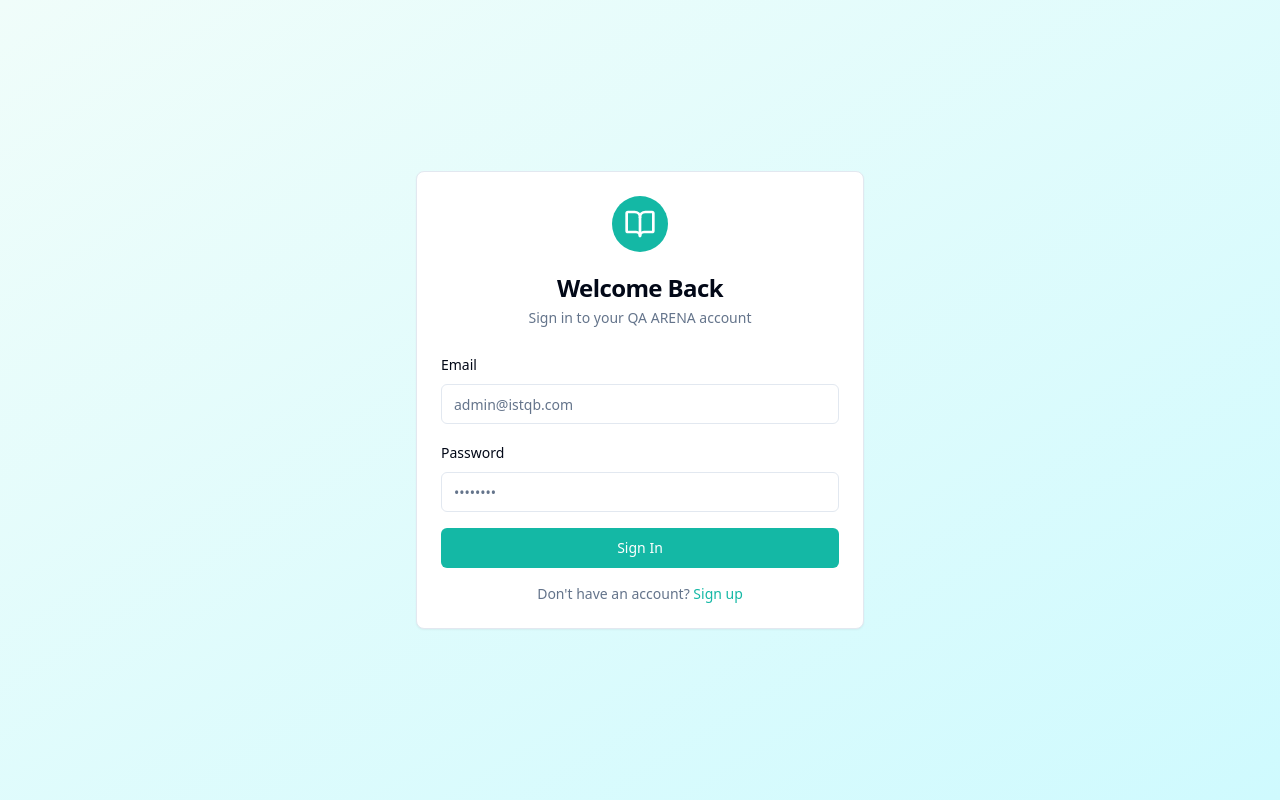
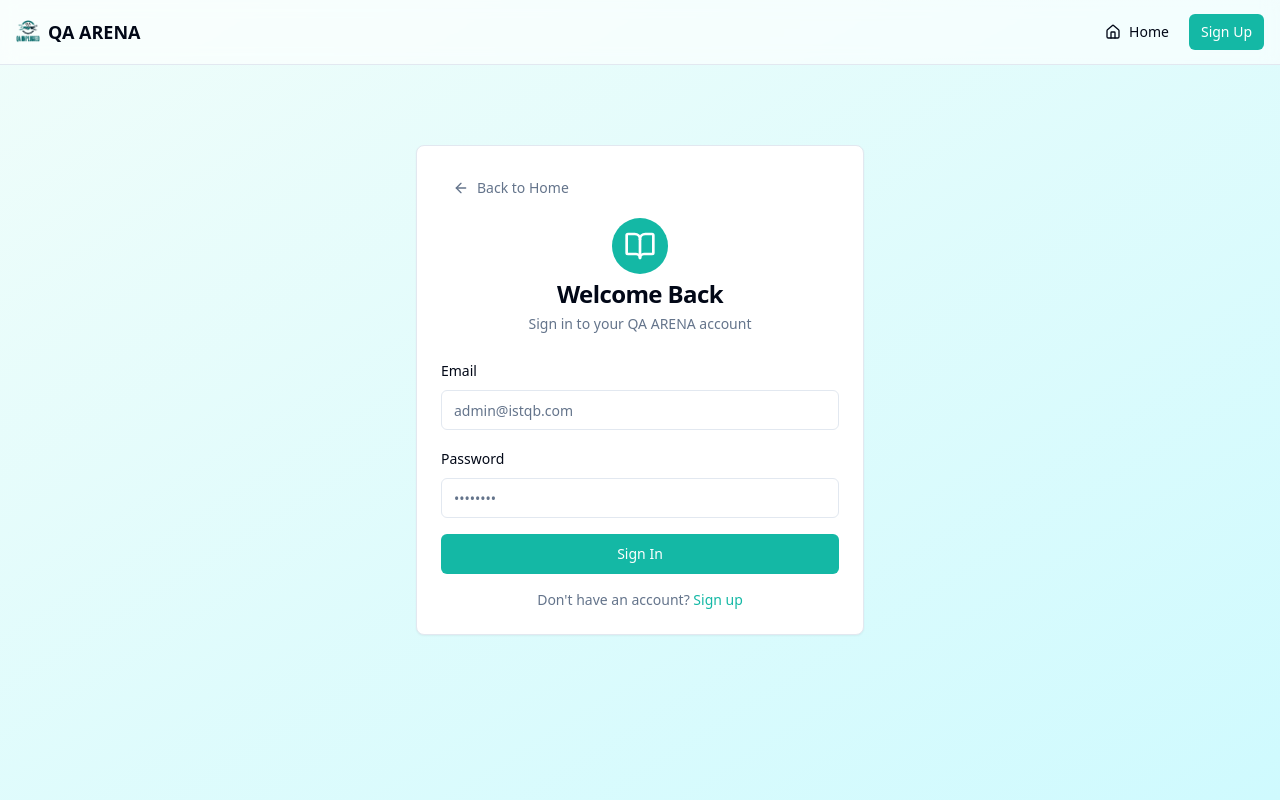
Before and after one commit to rhydwharn/qaarena, a React (Vite) app in the folder client/client/: page /login in a window 1280 px wide. Built offline with nearby package versions, Linux system fonts and the light colour scheme; no server answers.

Commit message:
route cleanup

```diff
--- a/client/client/src/context/AuthContext.jsx
+++ b/client/client/src/context/AuthContext.jsx
@@ -47,9 +47,22 @@ export const AuthProvider = ({ children }) => {
   };
 
   const logout = () => {
+    // Clear main app tokens
     localStorage.removeItem('token');
     localStorage.removeItem('user');
+
+    // Clear simulator tokens
+    localStorage.removeItem('arena_sim_token');
+    localStorage.removeItem('arena_sim_user');
+
+    // Clear any other arena-related tokens
+    localStorage.removeItem('arena_auth_token');
+    localStorage.removeItem('arena_user');
+
+    // Clear user state
     setUser(null);
+
+    console.log('✅ Logout complete - all session data cleared');
   };
 
   return (
--- a/client/client/src/pages/Login.jsx
+++ b/client/client/src/pages/Login.jsx
@@ -5,7 +5,7 @@ import { Button } from '../components/ui/button';
 import { Input } from '../components/ui/input';
 import { Label } from '../components/ui/label';
 import { Card, CardContent, CardDescription, CardHeader, CardTitle } from '../components/ui/card';
-import { BookOpen, AlertCircle } from 'lucide-react';
+import { BookOpen, AlertCircle, Home, ArrowLeft } from 'lucide-react';
 
 export default function Login() {
   const [email, setEmail] = useState('');
@@ -31,17 +31,53 @@ export default function Login() {
   };
 
   return (
-    <div className="min-h-screen flex items-center justify-center bg-gradient-to-br from-teal-50 to-cyan-100 p-4" data-cy="login-page">
-      <Card className="w-full max-w-md" data-cy="login-card">
-        <CardHeader className="space-y-1 text-center">
-          <div className="flex justify-center mb-4">
-            <div className="p-3 bg-primary rounded-full">
-              <BookOpen className="h-8 w-8 text-white" />
+    <div className="min-h-screen bg-gradient-to-br from-teal-50 to-cyan-100" data-cy="login-page">
+      {/* Navigation Bar */}
+      <nav className="border-b bg-white/80 backdrop-blur supports-[backdrop-filter]:bg-white/60 sticky top-0 z-50">
+        <div className="container mx-auto px-4">
+          <div className="flex h-16 items-center justify-between">
+            <Link to="/" className="flex items-center gap-2 font-bold text-lg">
+              <img src="/web_logo.png" alt="App logo" className="h-6 w-6 object-contain" />
+              <span>QA ARENA</span>
+            </Link>
+            <div className="flex items-center gap-2">
+              <Link to="/">
+                <Button variant="ghost" size="sm">
+                  <Home className="h-4 w-4 mr-2" />
+                  Home
+                </Button>
+              </Link>
+              <Link to="/register">
+                <Button variant="default" size="sm">
+                  Sign Up
+                </Button>
+              </Link>
             </div>
           </div>
-          <CardTitle className="text-2xl font-bold">Welcome Back</CardTitle>
-          <CardDescription>Sign in to your QA ARENA account</CardDescription>
-        </CardHeader>
+        </div>
+      </nav>
+
+      {/* Login Form */}
+      <div className="flex items-center justify-center p-4 pt-20">
+        <Card className="w-full max-w-md" data-cy="login-card">
+          <CardHeader className="space-y-1">
+            {/* Back to Home Button */}
+            <div className="flex justify-start mb-2">
+              <Link to="/">
+                <Button variant="ghost" size="sm" className="text-muted-foreground">
+                  <ArrowLeft className="h-4 w-4 mr-2" />
+                  Back to Home
+                </Button>
+              </Link>
+            </div>
+            <div className="flex justify-center mb-4">
+              <div className="p-3 bg-primary rounded-full">
+                <BookOpen className="h-8 w-8 text-white" />
+              </div>
+            </div>
+            <CardTitle className="text-2xl font-bold text-center">Welcome Back</CardTitle>
+            <CardDescription className="text-center">Sign in to your QA ARENA account</CardDescription>
+          </CardHeader>
         <CardContent>
           <form onSubmit={handleSubmit} className="space-y-4" data-cy="login-form">
             {error && (
@@ -90,6 +126,7 @@ export default function Login() {
           </div> */}
         </CardContent>
       </Card>
+      </div>
     </div>
   );
 }
--- a/client/client/src/pages/automation-arena/ArenaDashboard.jsx
+++ b/client/client/src/pages/automation-arena/ArenaDashboard.jsx
@@ -28,7 +28,7 @@ export default function ArenaDashboard() {
   const handleLogout = () => {
     localStorage.removeItem('arena_auth_token');
     localStorage.removeItem('arena_user');
-    navigate('/arena/signin');
+    navigate('/');
   };
 
   const simulators = [
--- a/client/client/src/pages/automation-arena/simulators/AuthSimulator.jsx
+++ b/client/client/src/pages/automation-arena/simulators/AuthSimulator.jsx
@@ -12,6 +12,8 @@ export default function AuthSimulator() {
   const navigate = useNavigate();
   const [searchParams] = useSearchParams();
   const [view, setView] = useState('intro');
+  const [mode, setMode] = useState(null); // null until detected, then 'demo' or 'real'
+  const [mainAppUser, setMainAppUser] = useState(null); // Store main app user info
   const [formData, setFormData] = useState({
     firstName: '',
     lastName: '',
@@ -24,6 +26,42 @@ export default function AuthSimulator() {
   const [loading, setLoading] = useState(false);
   const [verificationCode, setVerificationCode] = useState('');
   const [message, setMessage] = useState('');
+
+  // Check if user is logged in from main app on mount
+  useEffect(() => {
+    const mainAppToken = localStorage.getItem('token'); // Main app token
+    const mainAppUserStr = localStorage.getItem('user'); // Main app user
+
+    console.log('🔍 Auth Simulator Mode Detection:');
+    console.log('  Main App Token:', mainAppToken ? '✅ Found' : '❌ Not found');
+    console.log('  Main App User:', mainAppUserStr ? '✅ Found' : '❌ Not found');
+
+    if (mainAppToken && mainAppUserStr) {
+      // User is logged in from main app - use real mode
+      console.log('  Mode: REAL ✅');
+      setMode('real');
+
+      // Parse and store user data
+      try {
+        const userData = JSON.parse(mainAppUserStr);
+        setMainAppUser(userData);
+        console.log('  User:', userData.username || userData.email);
+      } catch (error) {
+        console.error('  Error parsing user data:', error);
+      }
+
+      // Check if they already have a simulator session
+      const simToken = localStorage.getItem('arena_sim_token');
+      if (simToken) {
+        console.log('  Existing simulator session found - going to dashboard');
+        setView('dashboard');
+      }
+    } else {
+      // User not logged in - use demo mode
+      console.log('  Mode: DEMO 🎭');
+      setMode('demo');
+    }
+  }, []);
 
   // Check for verification token in URL
   useEffect(() => {
@@ -245,6 +283,18 @@ export default function AuthSimulator() {
     }
   };
 
+  // Show loading while detecting mode
+  if (mode === null) {
+    return (
+      <div className="min-h-screen bg-gradient-to-br from-purple-50 to-pink-50 flex items-center justify-center">
+        <div className="text-center">
+          <Loader2 className="h-12 w-12 animate-spin text-purple-600 mx-auto mb-4" />
+          <p className="text-gray-600">Loading simulator...</p>
+        </div>
+      </div>
+    );
+  }
+
   // Intro View
   if (view === 'intro') {
     return (
@@ -268,11 +318,36 @@ export default function AuthSimulator() {
                 🔐 Authentication Simulator
               </CardTitle>
               <CardDescription className="text-lg" data-cy="auth-sim-description">
-                Learn to test complete authentication flows with real email verification
+                {mode === 'real'
+                  ? 'Test complete authentication flows with real email verification'
+                  : 'Learn to test authentication flows (Demo Mode - requires login for real emails)'}
               </CardDescription>
             </CardHeader>
             <CardContent>
               <div className="space-y-6">
+                {mode === 'demo' && (
+                  <div className="p-4 bg-yellow-50 border-2 border-yellow-300 rounded-md">
+                    <h3 className="font-semibold text-yellow-900 mb-2">ℹ️ Demo Mode</h3>
+                    <p className="text-sm text-yellow-800 mb-2">
+                      You're in demo mode. Sign up and sign in work, but emails won't be sent to real inboxes.
+                    </p>
+                    <p className="text-sm text-yellow-800">
+                      <strong>Want real emails?</strong> Please <Link to="/login" className="underline font-semibold">login</Link> to your account first, then access this simulator.
+                    </p>
+                  </div>
+                )}
+
+                {mode === 'real' && (
+                  <div className="p-4 bg-green-50 border-2 border-green-300 rounded-md">
+                    <h3 className="font-semibold text-green-900 mb-2">
+                      ✅ Real Mode {mainAppUser && `- Welcome, ${mainAppUser.username || mainAppUser.name || mainAppUser.email}!`}
+                    </h3>
+                    <p className="text-sm text-green-800">
+                      You're logged in! Emails will be sent to real inboxes using the configured email service.
+                    </p>
+                  </div>
+                )}
+
                 <div className="p-4 bg-blue-50 border border-blue-200 rounded-md">
                   <h3 className="font-semibold text-blue-900 mb-2">🎯 What You'll Learn:</h3>
                   <ul className="space-y-2 text-sm text-blue-800">
@@ -876,7 +951,18 @@ export default function AuthSimulator() {
                   </div>
                 </div>
 
-                <div className="flex gap-4">
+                <div className="flex gap-3">
+                  <Button
+                    variant="destructive"
+                    onClick={() => {
+                      localStorage.removeItem('arena_sim_token');
+                      localStorage.removeItem('arena_sim_user');
+                      navigate('/');
+                    }}
+                    data-cy="auth-sim-logout"
+                  >
+                    Logout
+                  </Button>
                   <Button
                     className="flex-1"
                     onClick={() => {
```
Also changed, not shown: 1 other file (tests, documents, lock files or other folders).
